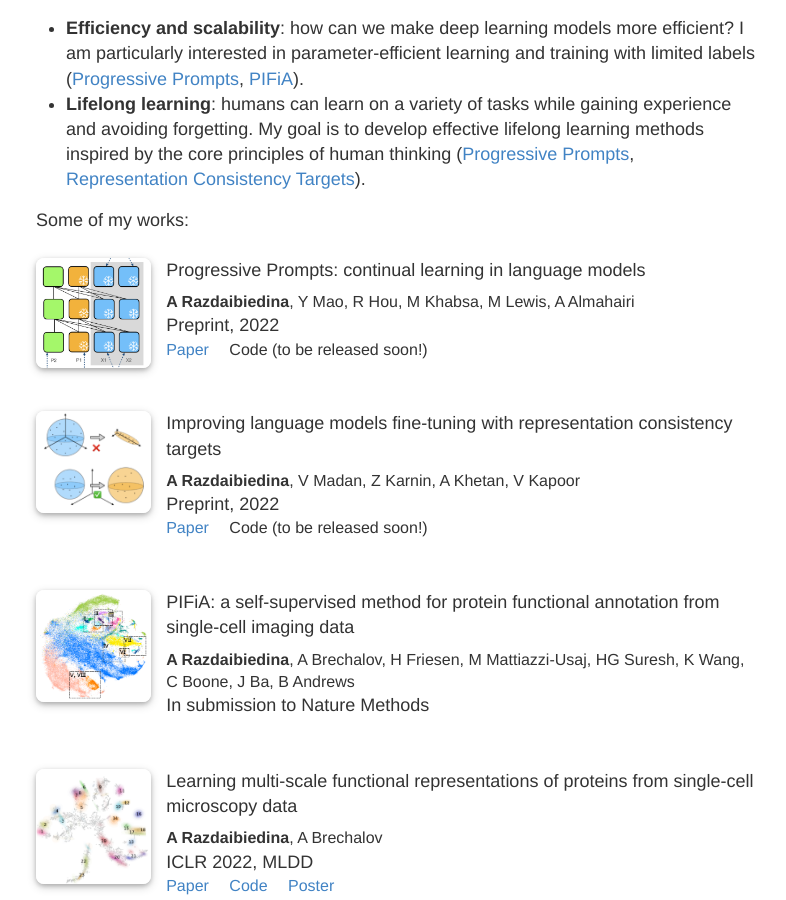
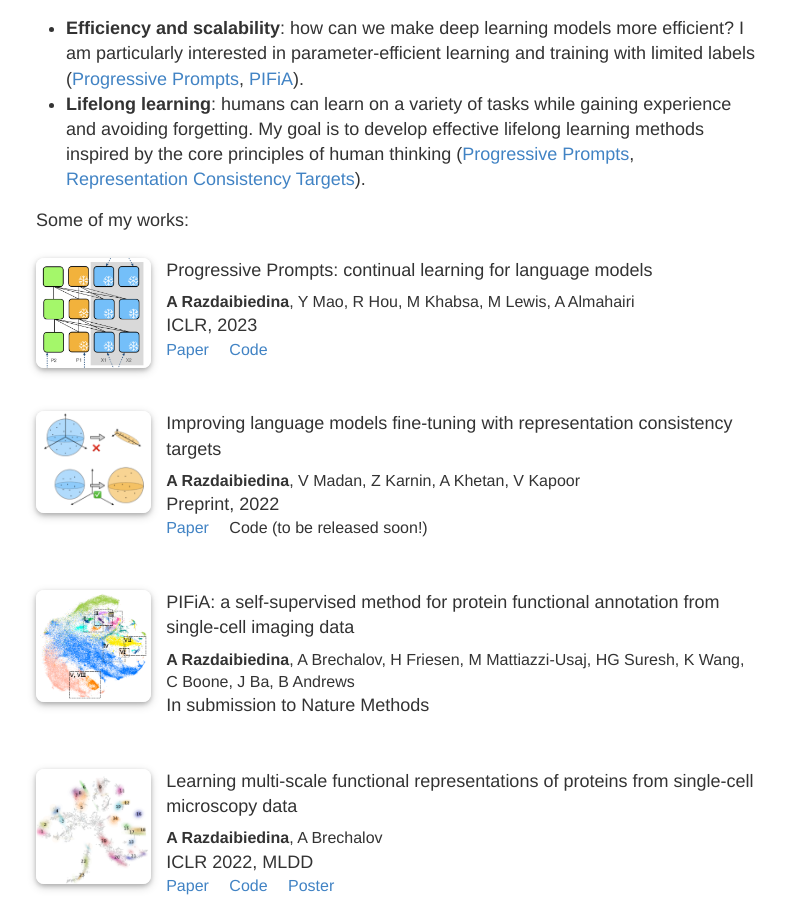
Before and after one commit to arazd/arazd.github.io, a Jekyll site: the page built from index.html, in a window 1280 px wide and 900 px high, scrolled down 540 px. Shown: the whole window, without its empty margins (244-1030 px from the left). Built offline with Jekyll 4.4.1, drawn with Linux system fonts in a browser that asks for light colours.

Commit message:
Update index.html

```diff
--- a/index.html
+++ b/index.html
@@ -85,17 +85,17 @@ The key topics I am currently focusing on are:
 </div>
 -->
 <div>
-      <img class="float" src="./images/prog_prompt.png" alt="CAPCORT illustration">
+      <img class="float" src="./images/prog_prompt.png" alt="Progressive Prompts">
       <div class="portfolio_text">
-        <div class="paper_title">Progressive Prompts: continual learning in language models</div>
+        <div class="paper_title">Progressive Prompts: continual learning for language models</div>
         <div class="authors"> <strong>A Razdaibiedina</strong>, Y Mao, R Hou, M Khabsa, M Lewis, A Almahairi
         </div>
         <div class="submission_info">
-          Preprint, 2022
+          ICLR, 2023
         </div>
         <div class="authors">
-          <a href="https://openreview.net/pdf?id=UJTgQBc91_">Paper</a>&emsp;
-          Code (to be released soon!) &emsp;
+          <a href="https://arxiv.org/abs/2301.12314">Paper</a>&emsp;
+          <a href="https://github.com/arazd/ProgressivePrompts">Code</a>&emsp;
         </div>
       </div>
 </div>
```
